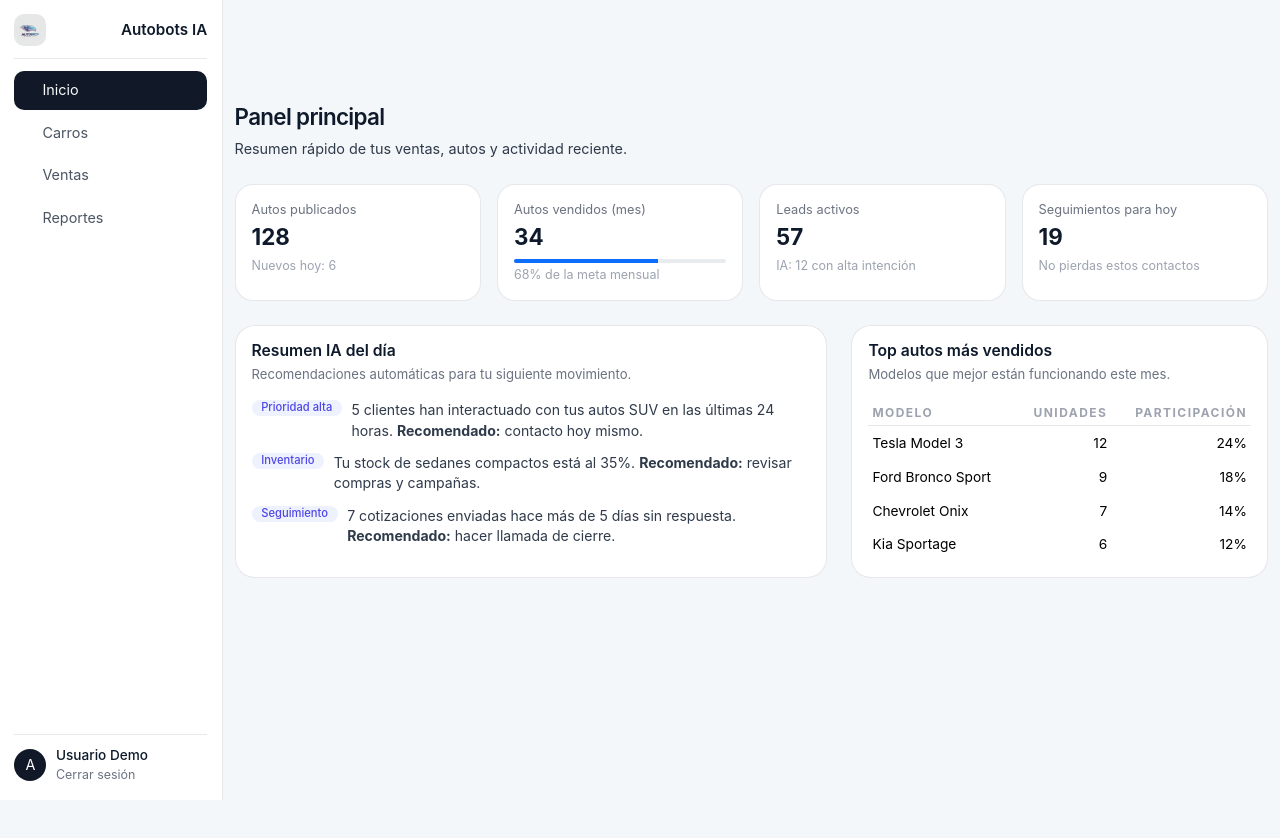
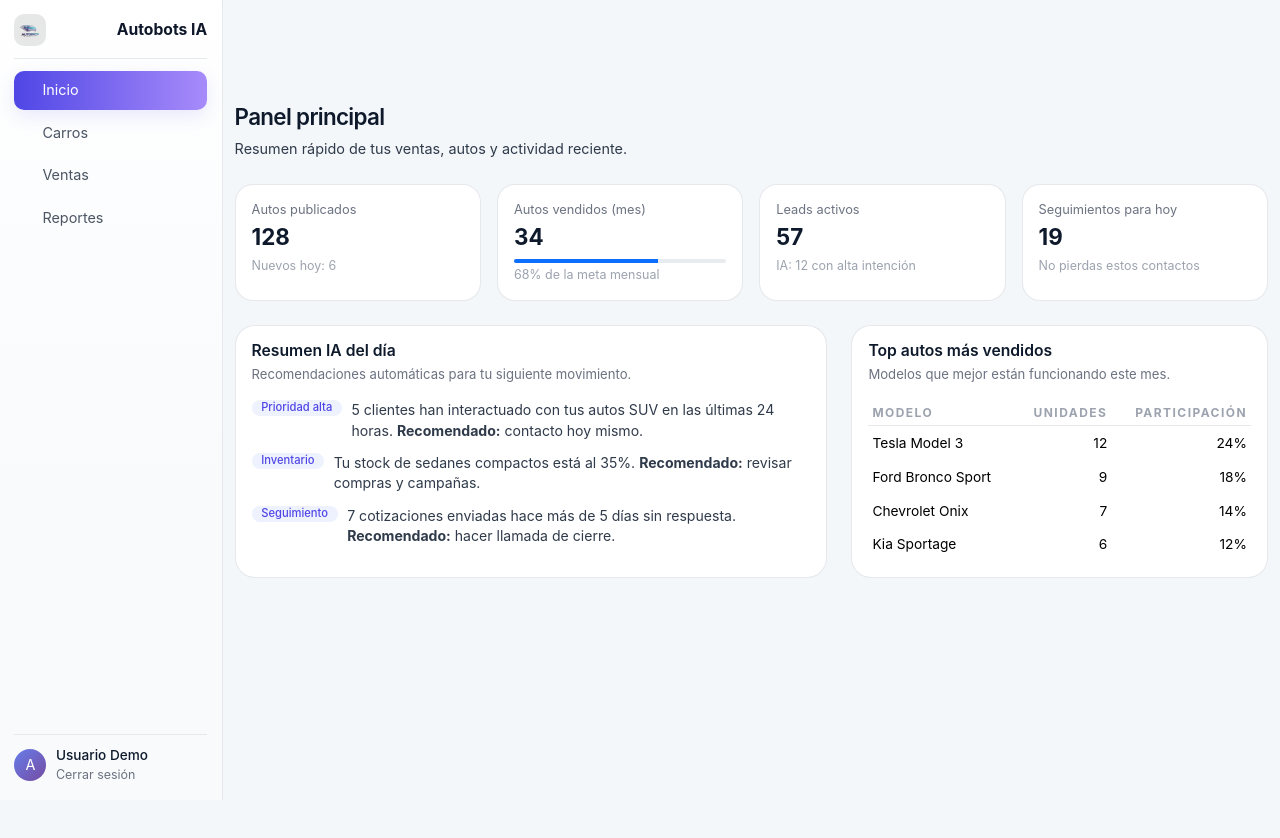
Before and after one commit to HijosDelDiablo/crm-fronted-final, a React (Vite) app: page /panel in a window 1280 px wide. Shown: the top 838 px of the page. Built offline with nearby package versions, Linux system fonts and the light colour scheme.

Commit message:
Fix: enhance Sidebar component layout and styling for improved user experience

```diff
--- a/src/components/layout/Sidebar.jsx
+++ b/src/components/layout/Sidebar.jsx
@@ -68,8 +68,7 @@ export default function Sidebar() {
         </button>
       </div>
 
-      {/* MENÚ – se oculta completo cuando está colapsado */}
-      {!collapsed && (
+      {/* MENÚ */}
       <nav className="sidebar-nav">
         {menu.map((item, i) => {
           const Icon = item.icon;
@@ -79,8 +78,8 @@ export default function Sidebar() {
             <button
               key={i}
               type="button"
-                className={`sidebar-link d-flex align-items-center gap-2 ${active ? "sidebar-link--active" : ""
-                  }`}
+              data-label={item.label}
+              className={`sidebar-link d-flex align-items-center gap-2 ${active ? "sidebar-link--active" : ""}`}
               onClick={() => navigate(item.path)}
             >
               <Icon size={18} />
@@ -89,10 +88,8 @@ export default function Sidebar() {
           );
         })}
       </nav>
-      )}
 
-      {/* FOOTER / USUARIO – también se oculta cuando está colapsado */}
-      {!collapsed && (
+      {/* FOOTER / USUARIO */}
       <div className="sidebar-footer mt-auto">
         <div className="user-mini">
           <div className="user-avatar">
@@ -108,7 +105,6 @@ export default function Sidebar() {
           </div>
         </div>
       </div>
-      )}
     </aside>
   );
 }
--- a/src/components/layout/dash.css
+++ b/src/components/layout/dash.css
@@ -22,7 +22,7 @@
 
   height: 100vh;
   width: 260px;
-  background: #ffffff;
+  background: linear-gradient(180deg, #ffffff 0%, #f8fafc 60%);
   border-right: 1px solid rgba(229, 231, 235, 0.9);
   display: flex;
   flex-direction: column;
@@ -37,6 +37,7 @@
 .dashboard-sidebar.sidebar--collapsed {
   width: 64px;
   padding-inline: 0.6rem;
+  box-shadow: none;
 }
 
 /* HEADER */
@@ -64,8 +65,9 @@
 }
 
 .sidebar-title {
-  font-weight: 600;
-  font-size: 0.95rem;
+  font-weight: 700;
+  font-size: 0.98rem;
+  color: #0f172a;
 }
 
 /* Botón hamburguesa */
@@ -75,7 +77,7 @@
   height: 32px;
   border-radius: 999px;
   border: none;
-  background: #f3f4f6;
+  background: linear-gradient(135deg, #eef2ff, #f3f4f6);
   display: inline-flex;
   align-items: center;
   justify-content: center;
@@ -85,8 +87,8 @@
 }
 
 .sidebar-toggle-btn:hover {
-  background: #e5e7eb;
-  box-shadow: 0 0 0 1px rgba(209, 213, 219, 0.8);
+  background: linear-gradient(135deg, #eef2ff, #e6f0ff);
+  box-shadow: 0 6px 18px rgba(12, 74, 110, 0.06), inset 0 1px 0 rgba(255, 255, 255, 0.6);
 }
 
 .sidebar-toggle-icon {
@@ -124,14 +126,36 @@
 }
 
 .sidebar-link:hover {
-  background: #f3f4f6;
-  color: #111827 !important;
-  transform: translateX(1px);
+  background: rgba(103, 80, 164, 0.06);
+  color: #0f172a !important;
+  transform: translateX(4px);
 }
 
 .sidebar-link--active {
-  background: #111827;
-  color: #f9fafb !important;
+  background: linear-gradient(90deg, #4f46e5, #a78bfa);
+  color: #fff !important;
+  box-shadow: 0 6px 18px rgba(79, 70, 229, 0.12);
+}
+
+/* Hide text when collapsed, keep icons centered */
+.dashboard-sidebar.sidebar--collapsed .sidebar-brand .sidebar-title,
+.dashboard-sidebar.sidebar--collapsed .sidebar-link span,
+.dashboard-sidebar.sidebar--collapsed .user-info {
+  display: none;
+}
+
+.dashboard-sidebar.sidebar--collapsed .sidebar-link {
+  justify-content: center;
+  padding: 0.6rem !important;
+}
+
+.sidebar-link svg {
+  color: inherit;
+  opacity: 0.95;
+}
+
+.sidebar-link--active svg {
+  filter: drop-shadow(0 6px 12px rgba(79, 70, 229, 0.14));
 }
 
 /* ===== FOOTER USUARIO ===== */
@@ -152,8 +176,8 @@
   width: 32px;
   height: 32px;
   border-radius: 999px;
-  background: #111827;
-  color: #f9fafb;
+  background: linear-gradient(135deg, #667eea, #764ba2);
+  color: #fff;
   font-size: 0.9rem;
   display: flex;
   align-items: center;
@@ -181,6 +205,20 @@
   cursor: pointer;
 }
 
+/* Small helper: show a tooltip-like label when collapsed on hover */
+.dashboard-sidebar.sidebar--collapsed .sidebar-link:hover::after {
+  content: attr(data-label);
+  position: absolute;
+  left: 72px;
+  background: #0f172a;
+  color: #fff;
+  padding: 6px 10px;
+  border-radius: 6px;
+  font-size: 0.82rem;
+  white-space: nowrap;
+  box-shadow: 0 6px 20px rgba(2, 6, 23, 0.2);
+}
+
 /* ===== RESPONSIVE: en pantallas chicas la barra puede quedar encima ===== */
 
 @media (max-width: 768px) {
@@ -196,7 +234,8 @@
   }
 
   .dashboard-container {
-    margin-left: 64px; /* para que no se tape; ajusta si ocupas */
+    margin-left: 64px;
+    /* para que no se tape; ajusta si ocupas */
   }
 
   .dashboard-sidebar.sidebar--collapsed {
```
Lines whose indentation alone changed are shown as unchanged.
